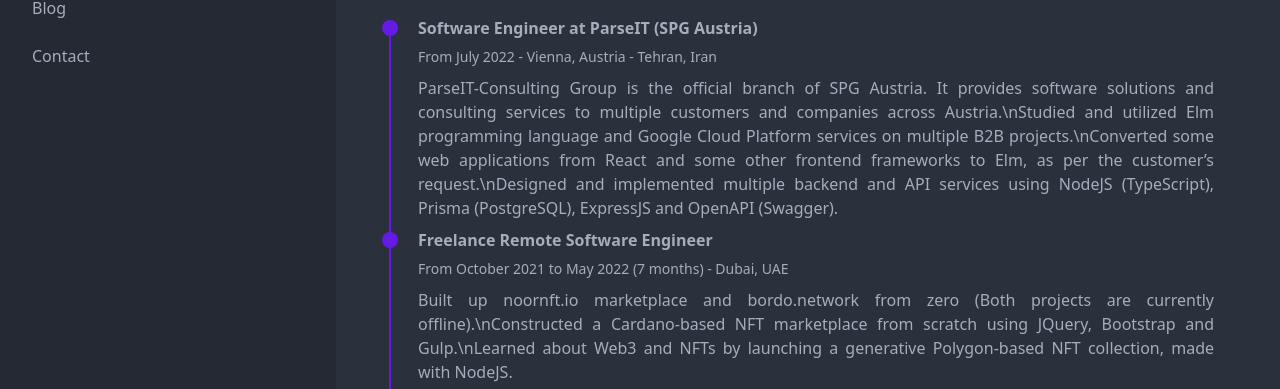
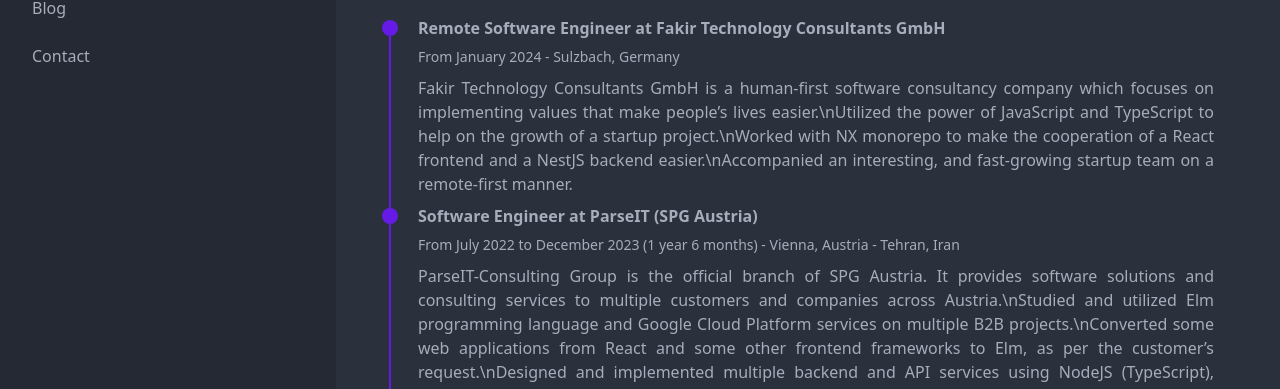
Before and after one commit to Kyxey/Kyxey.github.io, an Astro site: page /cv in a window 1280 px wide. Shown: the part 316-705 px from the top of the page. Built offline with nearby package versions, Linux system fonts and the light colour scheme; Astro itself is replaced by a stand-in of ours.

Commit message:
updates resume and cv page to add fakir

```diff
--- a/src/pages/cv.astro
+++ b/src/pages/cv.astro
@@ -9,7 +9,8 @@ import TimeLineElement from "../components/cv/TimeLine.astro";
       class="btn btn-primary"
       href="/Resume-Ali-Azizjahan.pdf"
       target="_blank"
-      download>Download PDF Version</a
+      download
+      >Download PDF Version</a
     >
   </div>
 
@@ -30,8 +31,13 @@ import TimeLineElement from "../components/cv/TimeLine.astro";
 
   <div class="time-line-container mb-10">
     <TimeLineElement
+      title="Remote Software Engineer at Fakir Technology Consultants GmbH"
+      subtitle="From January 2024 - Sulzbach, Germany"
+      desc="Fakir Technology Consultants GmbH is a human-first software consultancy company which focuses on implementing values that make people’s lives easier.\nUtilized the power of JavaScript and TypeScript to help on the growth of a startup project.\nWorked with NX monorepo to make the cooperation of a React frontend and a NestJS backend easier.\nAccompanied an interesting, and fast-growing startup team on a remote-first manner."
+    />
+    <TimeLineElement
       title="Software Engineer at ParseIT (SPG Austria)"
-      subtitle="From July 2022 - Vienna, Austria - Tehran, Iran"
+      subtitle="From July 2022 to December 2023 (1 year 6 months) - Vienna, Austria - Tehran, Iran"
       desc="ParseIT-Consulting Group is the official branch of SPG Austria. It provides software solutions and consulting services to multiple customers and companies across Austria.\nStudied and utilized Elm programming language and Google Cloud Platform services on multiple B2B projects.\nConverted some web applications from React and some other frontend frameworks to Elm, as per the customer’s request.\nDesigned and implemented multiple backend and API services using NodeJS (TypeScript), Prisma (PostgreSQL), ExpressJS and OpenAPI (Swagger)."
     />
     <TimeLineElement
@@ -80,8 +86,7 @@ import TimeLineElement from "../components/cv/TimeLine.astro";
     <li>
       <a
         href="https://docs.google.com/feeds/download/presentations/Export?id=11zXvG8LhcGnGnd-NtbhYer8pbHzMF3mrQdm-qQwRm6Y&exportFormat=pdf"
-        target="_blank"
-      >
+        target="_blank">
         The Complete Cyber Security Course - Volume 1 - Hackers Exposed from
         StationX</a
       >
@@ -89,8 +94,7 @@ import TimeLineElement from "../components/cv/TimeLine.astro";
     <li>
       <a
         href="https://docs.google.com/feeds/download/presentations/Export?id=1GPiGe-wF1wxjEpkMoiLzHLEKLPqQ7zghgdMLVNg0T6Y&exportFormat=pdf"
-        target="_blank"
-      >
+        target="_blank">
         The Complete Cyber Security Course - Volume 2 - Network Security from
         StationX</a
       >
```
Also changed, not shown: 2 other files.
